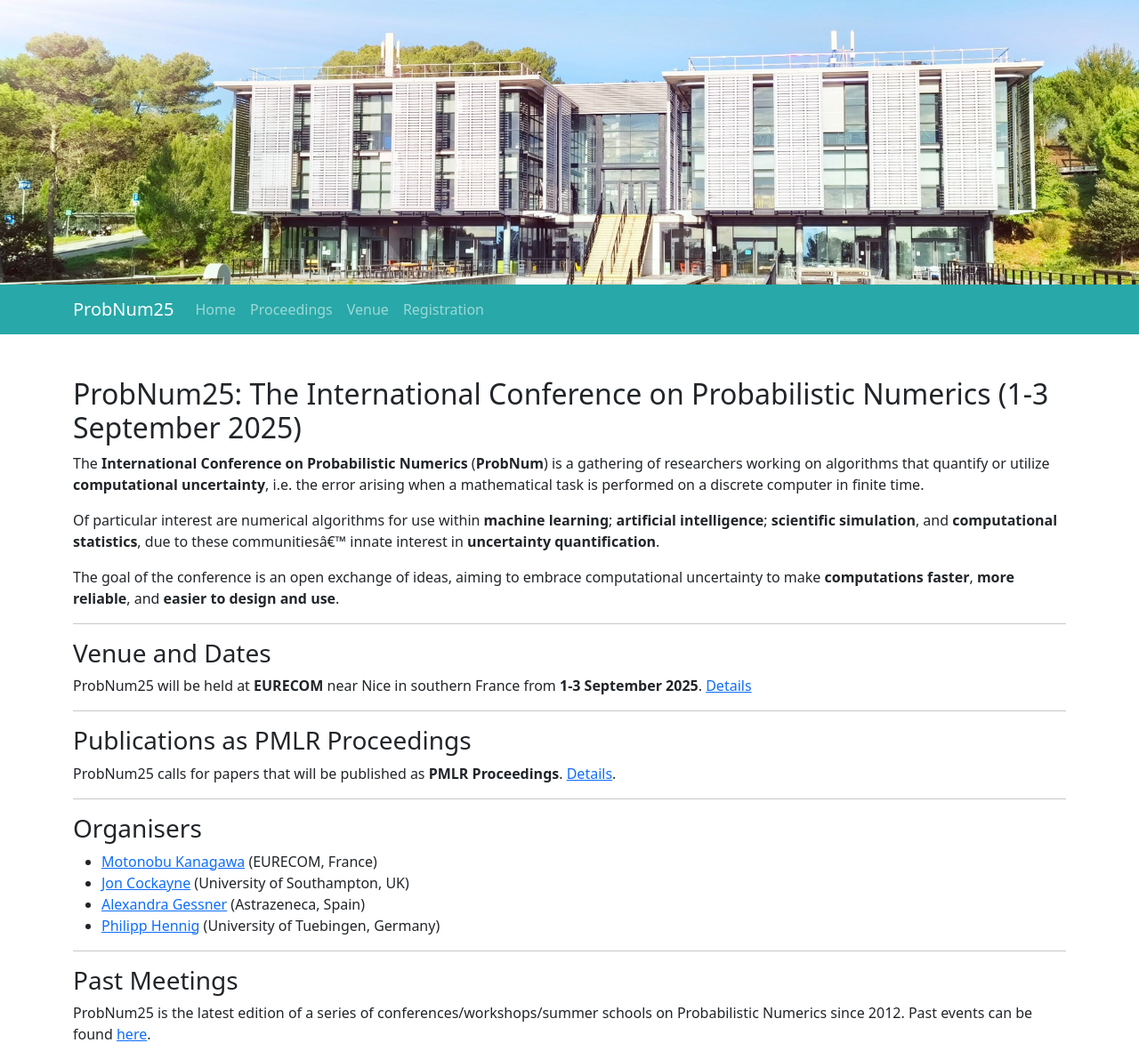
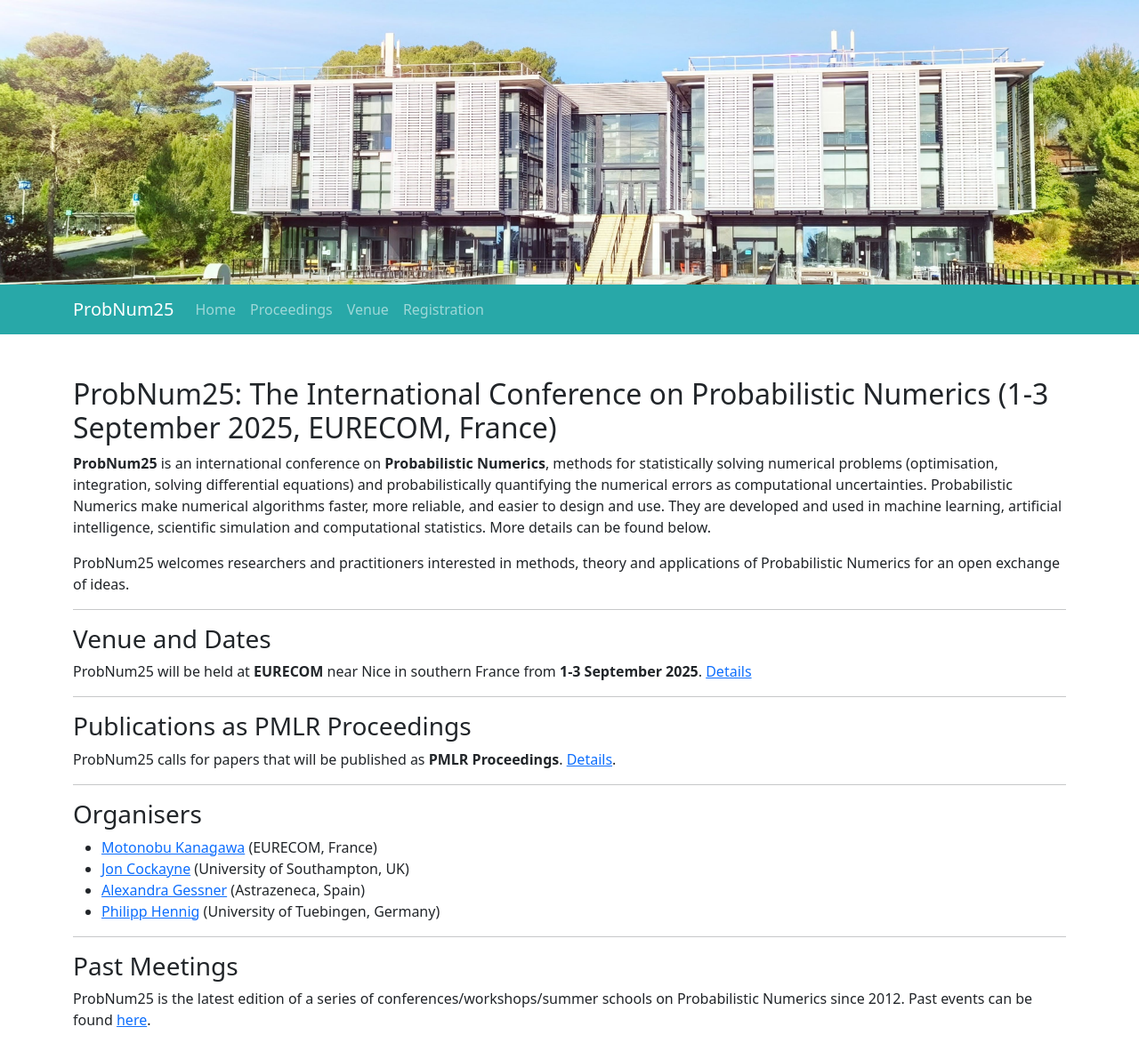
Before and after one commit to probnum2026/probnum2026.github.io, a Jekyll site: the page built from index.md, in a window 1280 px wide. Shown: the whole page at 89% size. Built offline with Jekyll 4.4.1, drawn with Linux system fonts in a browser that asks for light colours; nearby versions of some CDN libraries.

Commit message:
Update index.md

```diff
--- a/index.md
+++ b/index.md
@@ -3,13 +3,11 @@ layout: default
 title: 'ProbNum25'
 header_image: EURECOM-building-updated.jpg
 ---
-## ProbNum25: The International Conference on Probabilistic Numerics (1-3 September 2025)
+## ProbNum25: The International Conference on Probabilistic Numerics (1-3 September 2025, EURECOM, France)
 
-The **International Conference on Probabilistic Numerics** (**ProbNum**) is a gathering of researchers working on algorithms that quantify or utilize **computational uncertainty**, i.e. the error arising when a mathematical task is performed on a discrete computer in finite time.
+**ProbNum25** is an international conference on **Probabilistic Numerics**, methods for statistically solving numerical problems (optimisation, integration, solving differential equations) and probabilistically quantifying the numerical errors as computational uncertainties. Probabilistic Numerics make numerical algorithms faster, more reliable, and easier to design and use. They are developed and used in machine learning, artificial intelligence, scientific simulation and computational statistics. More details can be found below.
 
-Of particular interest are numerical algorithms for use within **machine learning**; **artificial intelligence**; **scientific simulation**, and **computational statistics**, due to these communities' innate interest in **uncertainty quantification**.
-
-The goal of the conference is an open exchange of ideas, aiming to embrace computational uncertainty to make **computations** **faster**, **more reliable**, and **easier to design and use**.
+ProbNum25 welcomes researchers and practitioners interested in methods, theory and applications of Probabilistic Numerics for an open exchange of ideas.
 
 ---
 ### Venue and Dates
```
